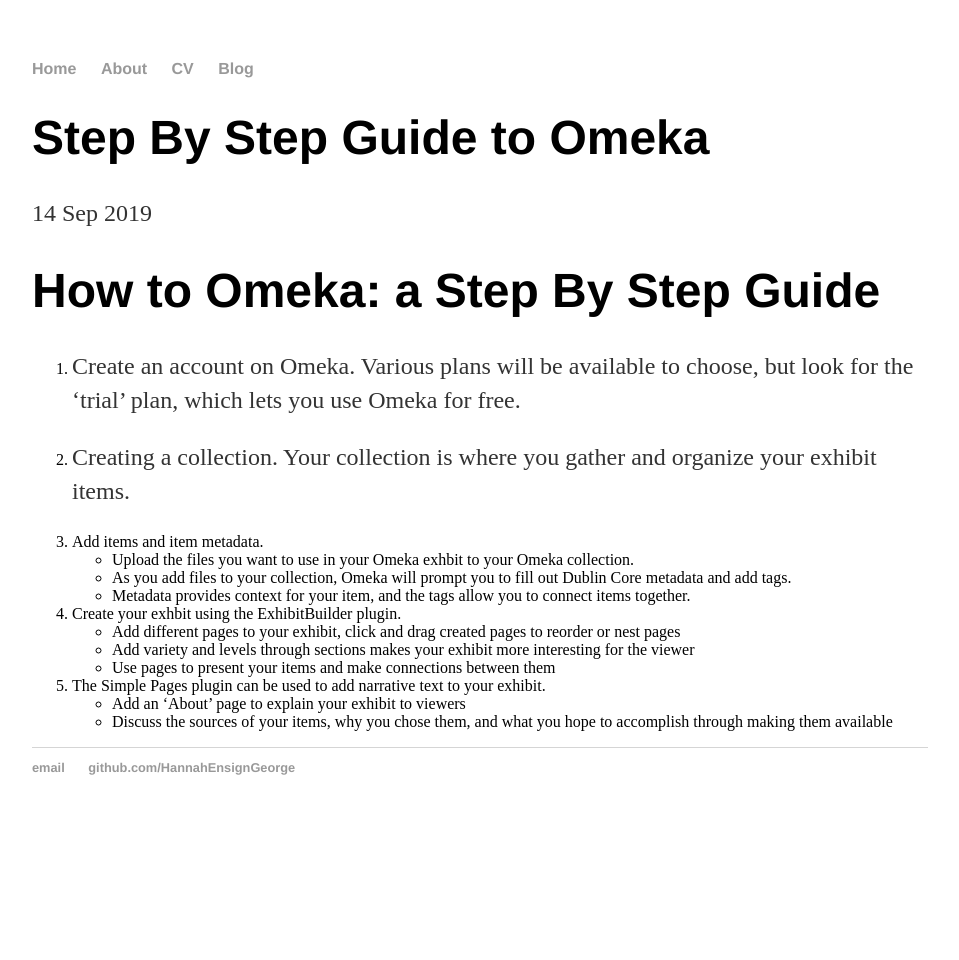
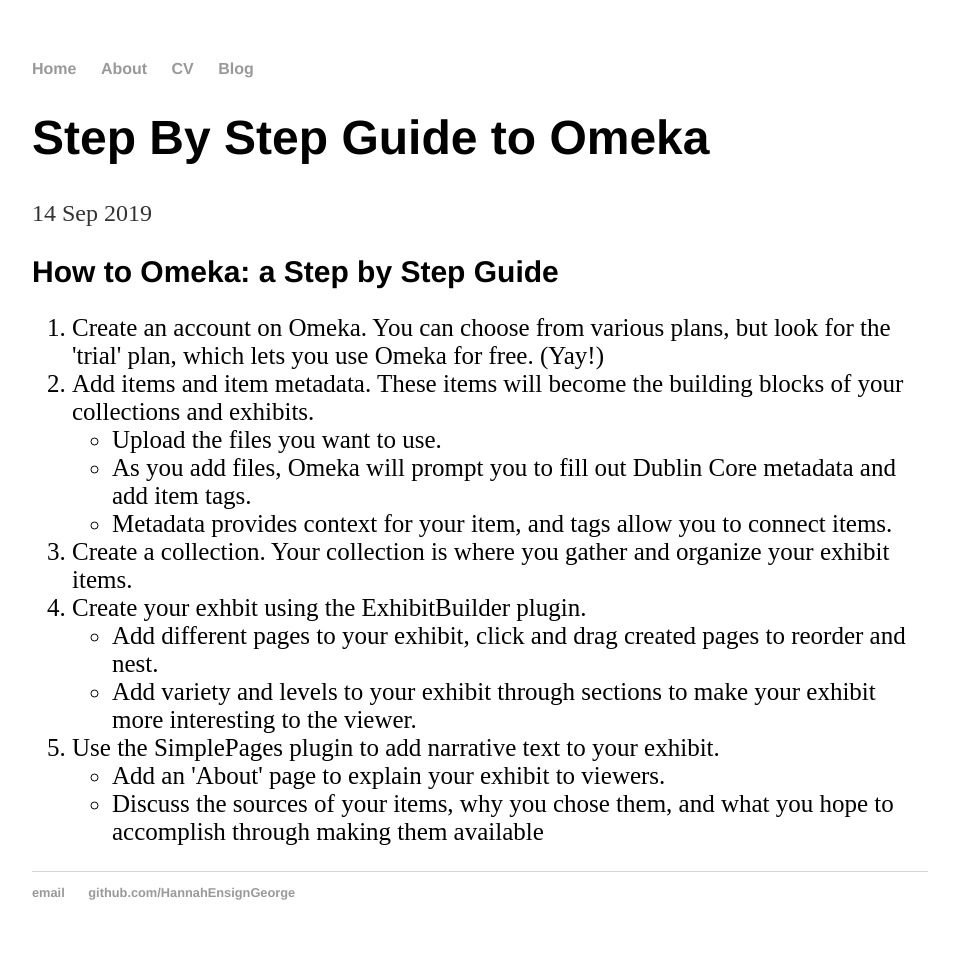
Before and after one commit to HannahEnsignGeorge/HannahEnsignGeorge.github.io, a Jekyll site: the page built from _posts/2019-09-14-Step-By-Step-Guide.md, in a window 1280 px wide. Shown: the whole page, without its empty margins (160-1119 px from the left). Built offline with Jekyll 4.4.1, drawn with Linux system fonts in a browser that asks for light colours; before the commit the page ends 900 px from its top, so only the background shows below that.

Commit message:
Update 2019-09-14-Step-By-Step-Guide.md

```diff
--- a/_posts/2019-09-14-Step-By-Step-Guide.md
+++ b/_posts/2019-09-14-Step-By-Step-Guide.md
@@ -3,22 +3,28 @@
 title: "Step By Step Guide to Omeka"
 date: 2019-09-14
 ---
-# How to Omeka: a Step By Step Guide #
-
-1. Create an account on Omeka. Various plans will be available to choose, but look for the 'trial' plan, which lets you use Omeka for free.
-
-2. Creating a collection. Your collection is where you gather and organize your exhibit items.
-
-3. Add items and item metadata.
-    * Upload the files you want to use in your Omeka exhbit to your Omeka collection.
-    * As you add files to your collection, Omeka will prompt you to fill out Dublin Core metadata and add tags.
-    * Metadata provides context for your item, and the tags allow you to connect items together.
-
-4. Create your exhbit using the ExhibitBuilder plugin.
-    * Add different pages to your exhibit, click and drag created pages to reorder or nest pages
-    * Add variety and levels through sections makes your exhibit more interesting for the viewer
-    * Use pages to present your items and make connections between them
-
-5. The Simple Pages plugin can be used to add narrative text to your exhibit.
-    * Add an 'About' page to explain your exhibit to viewers
-    * Discuss the sources of your items, why you chose them, and what you hope to accomplish through making them available
+<html>
+<body>
+   <h1 style="font-size:30px;strong;">How to Omeka: a Step by Step Guide</h1>
+   <ol style="font-size:25px;">
+      <li>Create an account on Omeka. You can choose from various plans, but look for the 'trial' plan, which lets you use Omeka for free. (Yay!)</li>
+      <li>Add items and item metadata. These items will become the building blocks of your collections and exhibits.</li>
+         <ul>
+            <li>Upload the files you want to use.</li>
+            <li>As you add files, Omeka will prompt you to fill out Dublin Core metadata and add item tags.</li>
+            <li>Metadata provides context for your item, and tags allow you to connect items.</li>
+         </ul>
+      <li>Create a collection. Your collection is where you gather and organize your exhibit items.</li>
+      <li>Create your exhbit using the ExhibitBuilder plugin.</li>
+         <ul>
+            <li>Add different pages to your exhibit, click and drag created pages to reorder and nest.</li>
+            <li>Add variety and levels to your exhibit through sections to make your exhibit more interesting to the viewer.</li>
+         </ul>
+      <li>Use the SimplePages plugin to add narrative text to your exhibit.</li>
+         <ul>
+            <li>Add an 'About' page to explain your exhibit to viewers.</li>
+            <li>Discuss the sources of your items, why you chose them, and what you hope to accomplish through making them available</li>
+         </ul>
+     </ol>
+   </body>
+   </html>
```
